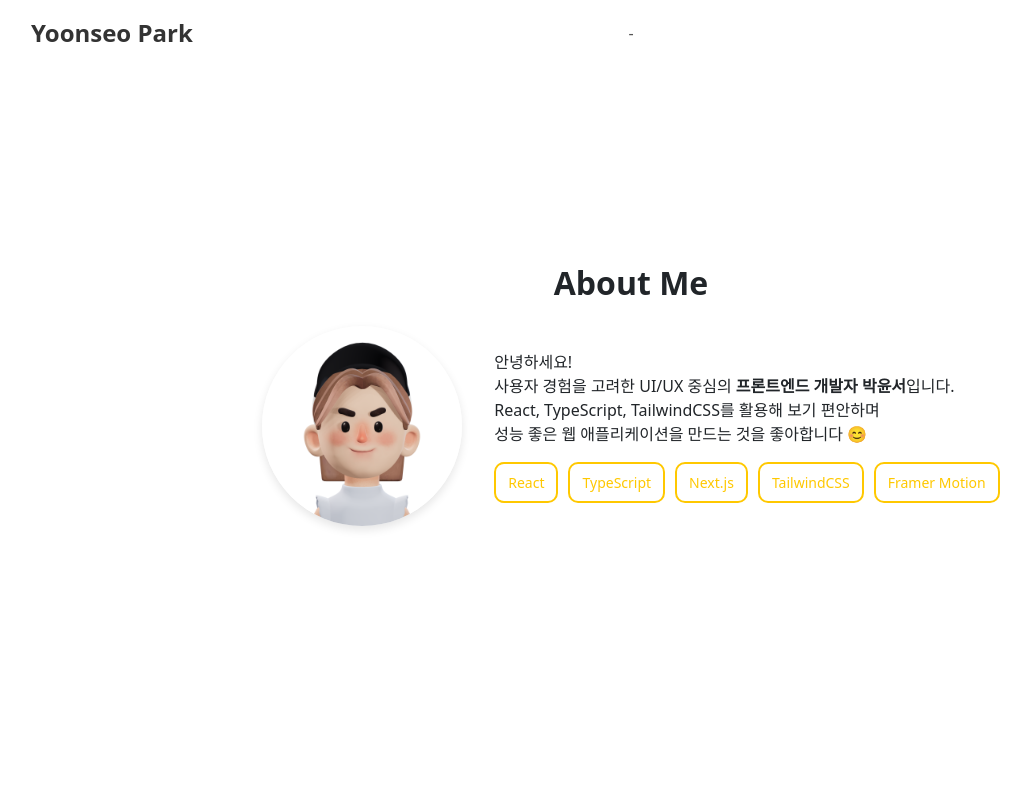
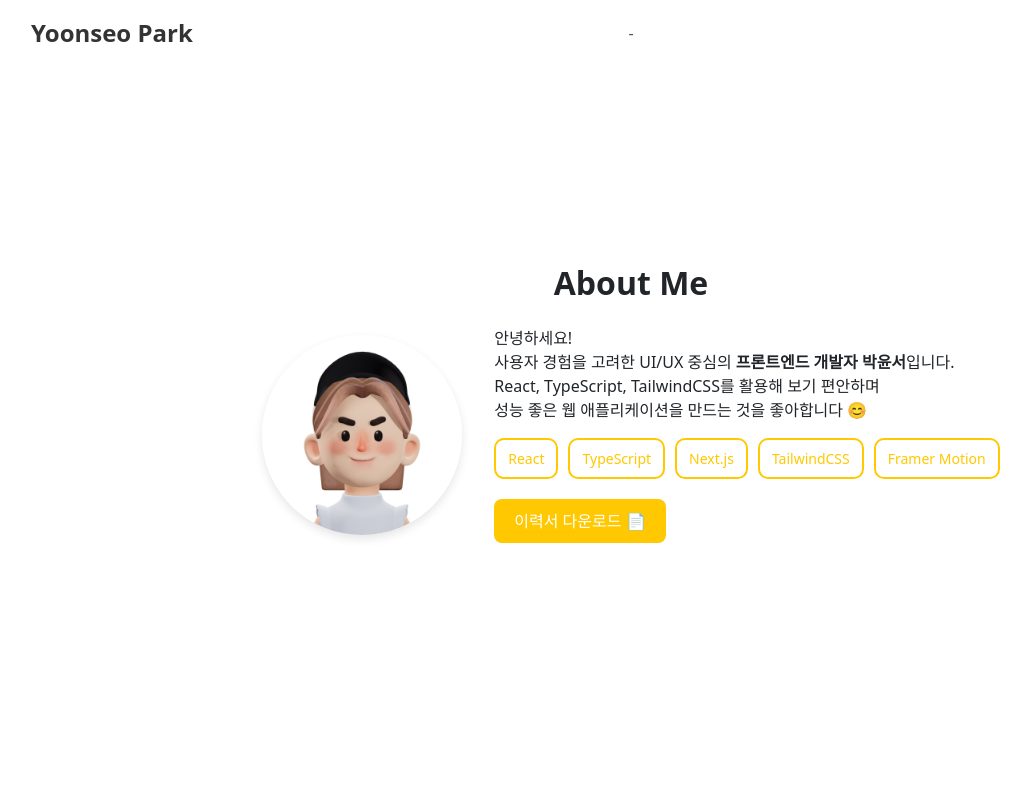
Before and after one commit to Yoonseoparkk/react-portfolio, a React (Create React App) app: page / in a window 1280 px wide. Shown: the top 800 px of the page, without its empty margins (9-1040 px from the left). Built offline with nearby package versions, Linux system fonts and the light colour scheme.

Commit message:
feat: add resume download button

```diff
--- a/src/components/AboutSection.tsx
+++ b/src/components/AboutSection.tsx
@@ -48,6 +48,9 @@ export default function AboutSection() {
               </span>
             ))}
           </motion.div>
+            <a href="/resume_yoonseopark.pdf" download className="resume-button">
+                이력서 다운로드 📄
+            </a>
         </motion.div>
       </div>
     </section>
--- a/src/styles/AboutSection.css
+++ b/src/styles/AboutSection.css
@@ -67,3 +67,20 @@
       max-width: 600px;
     }
   }
+
+  .resume-button {
+    display: inline-block;
+    margin-top: 20px;
+    padding: 10px 20px;
+    font-size: 1rem;
+    font-weight: 400;
+    color: white;
+    background-color: #ffc800;
+    border-radius: 8px;
+    text-decoration: none;
+    transition: background 0.3s ease;
+  }
+
+  .resume-button:hover {
+    background-color: #ffb700;
+  }
```
Also changed, not shown: 1 other file (tests, documents, lock files or other folders).
